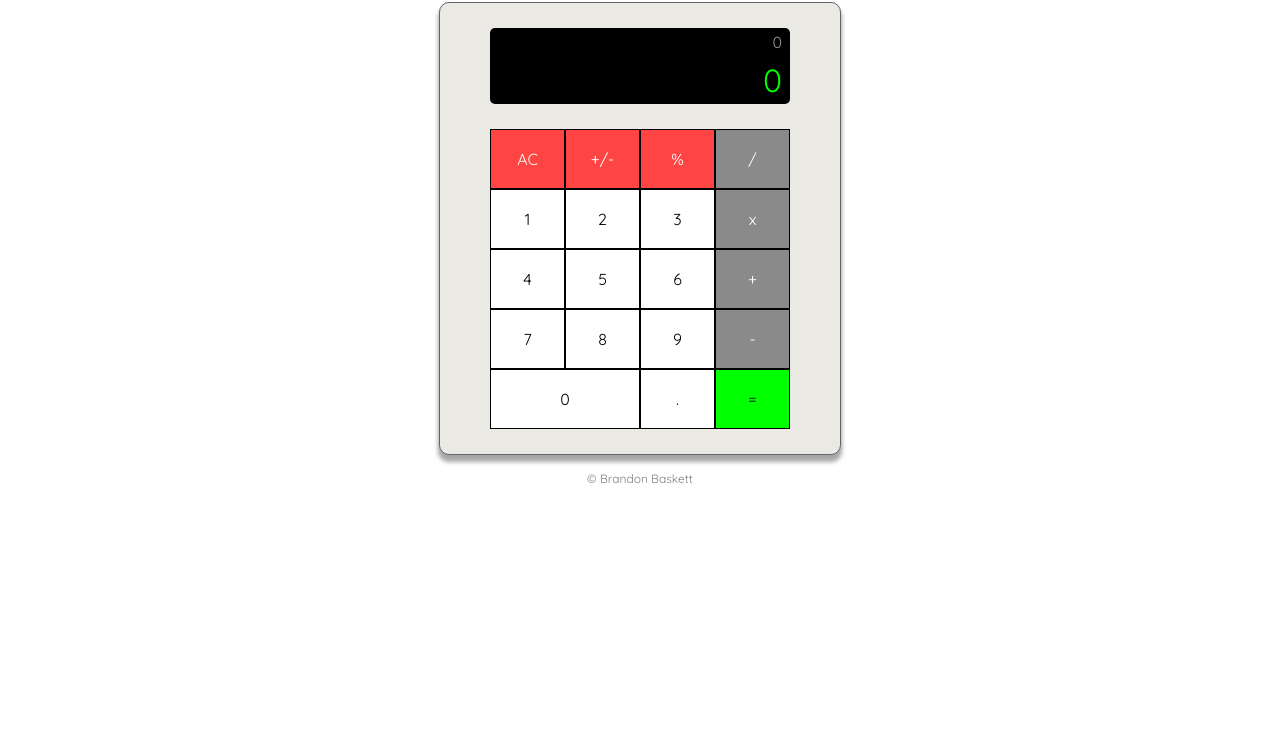
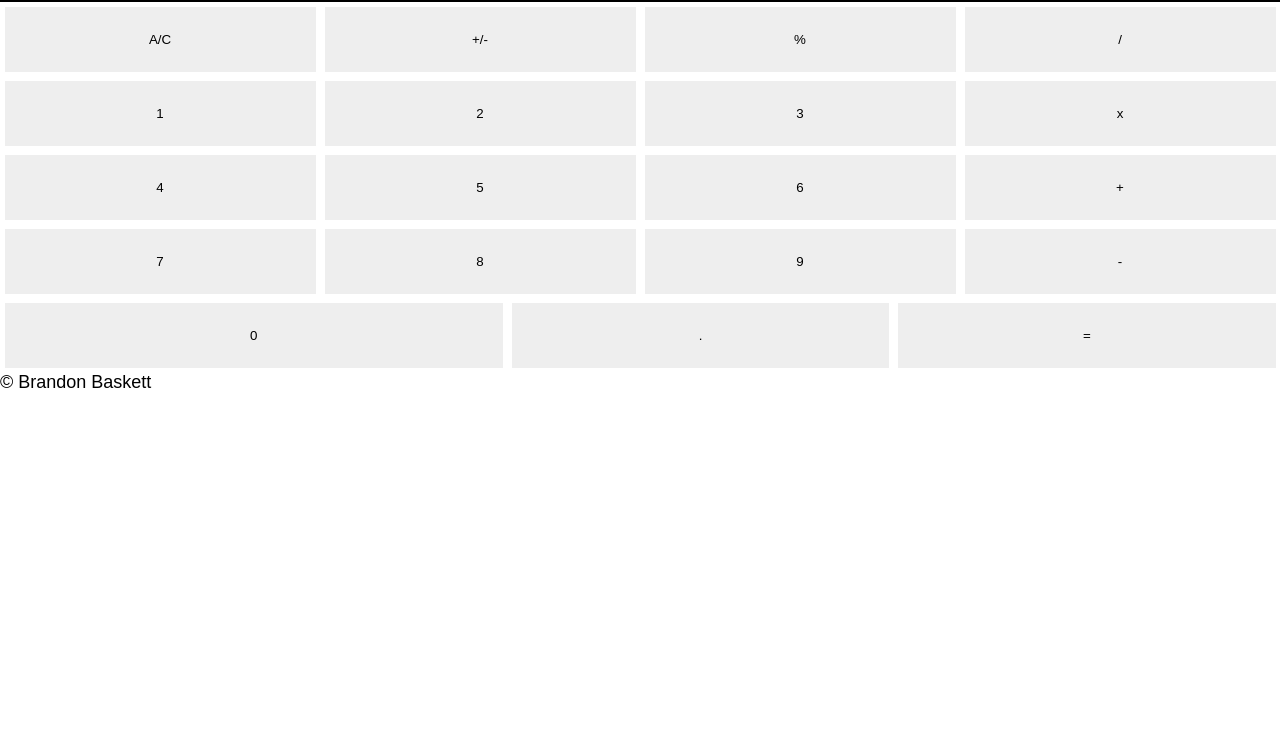
Before and after one commit to BBaskett/calculator, a plain HTML site: page index.html in a window 1280 px wide. Shown: the part 70-800 px from the top of the page. Drawn offline with Linux system fonts and the light colour scheme; a web font is replaced by a local one.

Commit message:
refactoring

```diff
--- a/calculator.css
+++ /dev/null
@@ -1,147 +0,0 @@
-@import url("https://fonts.googleapis.com/css?family=Quicksand:300,400,700&display=swap");
-* {
-  padding: 0;
-  margin: 0;
-  font-family: 'Quicksand', sans-serif;
-}
-
-html {
-  display: -webkit-box;
-  display: -ms-flexbox;
-  display: flex;
-  -webkit-box-align: center;
-      -ms-flex-align: center;
-          align-items: center;
-  -webkit-box-pack: center;
-      -ms-flex-pack: center;
-          justify-content: center;
-}
-
-html body > header {
-  margin: 1rem 0;
-  text-align: center;
-}
-
-html body > header > h1 {
-  font-weight: 700;
-  color: #969696;
-}
-
-html body > footer {
-  text-align: center;
-  margin: 1rem 0;
-  font-size: 0.75rem;
-  color: rgba(0, 0, 0, 0.5);
-}
-
-button {
-  background-color: white;
-  -webkit-box-shadow: 0 0 5px 1px rgba(0, 0, 0, 0) inset;
-          box-shadow: 0 0 5px 1px rgba(0, 0, 0, 0) inset;
-  width: 100%;
-  height: 60px;
-  -webkit-transition: 0.25s ease-out;
-  transition: 0.25s ease-out;
-  font-size: 1rem;
-  border: 1px solid black;
-}
-
-button#equal {
-  background-color: lime;
-}
-
-button.dbl-wd {
-  -ms-grid-column: 1;
-  -ms-grid-column-span: 2;
-  grid-column: 1/3;
-  -ms-grid-row: 5;
-  grid-row: 5;
-}
-
-button.operator {
-  background-color: #8a8a8a;
-}
-
-button.state {
-  background-color: #ff4444;
-}
-
-button.operator, button.state {
-  color: white;
-}
-
-button.selected {
-  border: 2px solid black;
-}
-
-button:hover {
-  -webkit-box-shadow: 0 0 5px 1px rgba(0, 0, 0, 0.35) inset;
-          box-shadow: 0 0 5px 1px rgba(0, 0, 0, 0.35) inset;
-}
-
-button:focus {
-  outline: none;
-}
-
-#calculator {
-  border: 1px solid #646464;
-  border-radius: 10px;
-  background-color: #ebe9e3;
-  display: -webkit-box;
-  display: -ms-flexbox;
-  display: flex;
-  -webkit-box-align: center;
-      -ms-flex-align: center;
-          align-items: center;
-  -webkit-box-orient: vertical;
-  -webkit-box-direction: normal;
-      -ms-flex-direction: column;
-          flex-direction: column;
-  width: 400px;
-  -webkit-box-shadow: 0 6px 4px 1px rgba(0, 0, 0, 0.35);
-          box-shadow: 0 6px 4px 1px rgba(0, 0, 0, 0.35);
-  padding: 25px 0;
-}
-
-#calculator header {
-  display: inherit;
-  -webkit-box-orient: inherit;
-  -webkit-box-direction: inherit;
-      -ms-flex-direction: inherit;
-          flex-direction: inherit;
-  width: 75%;
-  margin-bottom: 25px;
-}
-
-#calculator header input {
-  background-color: black;
-  border: none;
-  text-align: right;
-  padding: 0.25rem 0.5rem;
-}
-
-#calculator header input#previous {
-  color: #969696;
-  font-size: 1rem;
-  border-radius: 5px 5px 0 0;
-}
-
-#calculator header input#current {
-  color: lime;
-  font-size: 2rem;
-  border-radius: 0 0 5px 5px;
-}
-
-#calculator main {
-  display: -ms-grid;
-  display: grid;
-  -ms-grid-rows: (1fr)[5];
-  -ms-grid-columns: (1fr)[4];
-      grid-template: repeat(5, 1fr)/repeat(4, 1fr);
-  justify-items: center;
-  -webkit-box-pack: center;
-      -ms-flex-pack: center;
-          justify-content: center;
-  width: 75%;
-}
-/*# sourceMappingURL=calculator.css.map */
--- /dev/null
+++ b/css/calculator.css
@@ -0,0 +1,61 @@
+@import url("https://fonts.googleapis.com/css?family=BenchNine:300,400,700&display=swap");
+:root {
+  font-family: 'Bench Nine', sans-serif;
+  font-weight: 300;
+  font-size: 18px;
+}
+
+* {
+  padding: 0;
+  margin: 0;
+}
+
+h1 {
+  font-weight: 700;
+}
+
+input[type="text"] {
+  font-weight: 400;
+  border: none;
+  background-color: #000000;
+  color: #ffffff;
+}
+
+input[type="button"] {
+  border: none;
+  -webkit-box-flex: 1;
+      -ms-flex-positive: 1;
+          flex-grow: 1;
+  margin: 0.25rem;
+  background-color: #eeeeee;
+  min-width: 65px;
+  width: 20%;
+  min-height: 65px;
+  height: calc(width);
+}
+
+input[type="button"].dbl {
+  -webkit-box-flex: 2;
+      -ms-flex-positive: 2;
+          flex-grow: 2;
+}
+
+section {
+  display: -webkit-box;
+  display: -ms-flexbox;
+  display: flex;
+}
+
+section#head {
+  -webkit-box-orient: vertical;
+  -webkit-box-direction: normal;
+      -ms-flex-flow: column nowrap;
+          flex-flow: column nowrap;
+}
+
+section#buttons {
+  -webkit-box-orient: horizontal;
+  -webkit-box-direction: normal;
+      -ms-flex-flow: row wrap;
+          flex-flow: row wrap;
+}
--- a/index.html
+++ b/index.html
@@ -5,7 +5,8 @@
     <meta charset="UTF-8">
     <meta name="viewport" content="width=device-width, initial-scale=1.0">
     <meta http-equiv="X-UA-Compatible" content="ie=edge">
-    <link rel="stylesheet" href="calculator.css">
+    <link rel="stylesheet" href="css/calculator.css">
+    <script type="application/javascript" src="js/calculator.js" async></script>
     <title>Retro Calculator</title>
 </head>
 
@@ -13,39 +14,39 @@
     <header>
         <h1>Retro Calculator</h1>
     </header>
-    <section>
+    <main class="container">
         <div id="calculator">
-            <header>
-                <input id="previous" type="text" value="0" readonly>
-                <input id="current" type="text" value="0" readonly>
-            </header>
-            <main>
-                <button type="button" class="state" id="clear">AC</button>
-                <button type="button" class="state">+/-</button>
-                <button type="button" class="state">%</button>
-                <button type="button" class="operator">/</button>
-                <button type="button" class="number">1</button>
-                <button type="button" class="number">2</button>
-                <button type="button" class="number">3</button>
-                <button type="button" class="operator">x</button>
-                <button type="button" class="number">4</button>
-                <button type="button" class="number">5</button>
-                <button type="button" class="number">6</button>
-                <button type="button" class="operator">+</button>
-                <button type="button" class="number">7</button>
-                <button type="button" class="number">8</button>
-                <button type="button" class="number">9</button>
-                <button type="button" class="operator">-</button>
-                <button type="button" class="number dbl-wd">0</button>
-                <button type="button" id="decimal">.</button>
-                <button type="button" id="equal">=</button>
-            </main>
+            <section id="head">
+                <input type="text" name="previous" id="previousValue">
+                <input type="text" name="current" id="currentValue">
+            </section>
+            <section id="buttons">
+                <input type="button" value="A/C">
+                <input type="button" value="+/-">
+                <input type="button" value="%">
+                <input type="button" value="/">
+                <input type="button" value="1">
+                <input type="button" value="2">
+                <input type="button" value="3">
+                <input type="button" value="x">
+                <input type="button" value="4">
+                <input type="button" value="5">
+                <input type="button" value="6">
+                <input type="button" value="+">
+                <input type="button" value="7">
+                <input type="button" value="8">
+                <input type="button" value="9">
+                <input type="button" value="-">
+                <input type="button" class="dbl" value="0">
+                <input type="button" value=".">
+                <input type="button" value="=">
+            </section>
         </div>
-    </section>
+    </main>
     <footer>
         <p>&copy; Brandon Baskett</p>
     </footer>
-    <script type="application/javascript" src="calculator.js"></script>
+
 </body>
 
 </html>
--- a/calculator.js
+++ b/js/calculator.js
@@ -137,4 +137,3 @@ function divide() {
     }
     currentInput.value = '0';
 }
-//# sourceMappingURL=calculator.js.map
```
